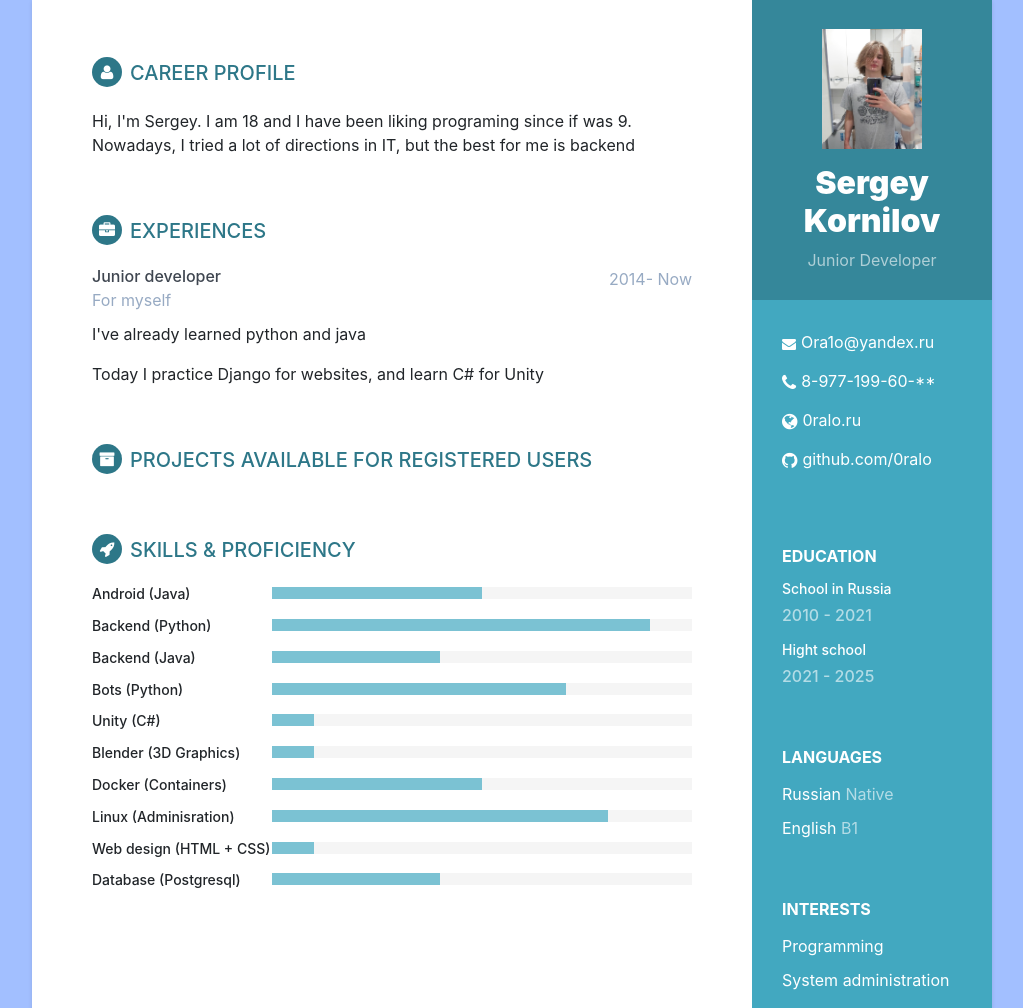
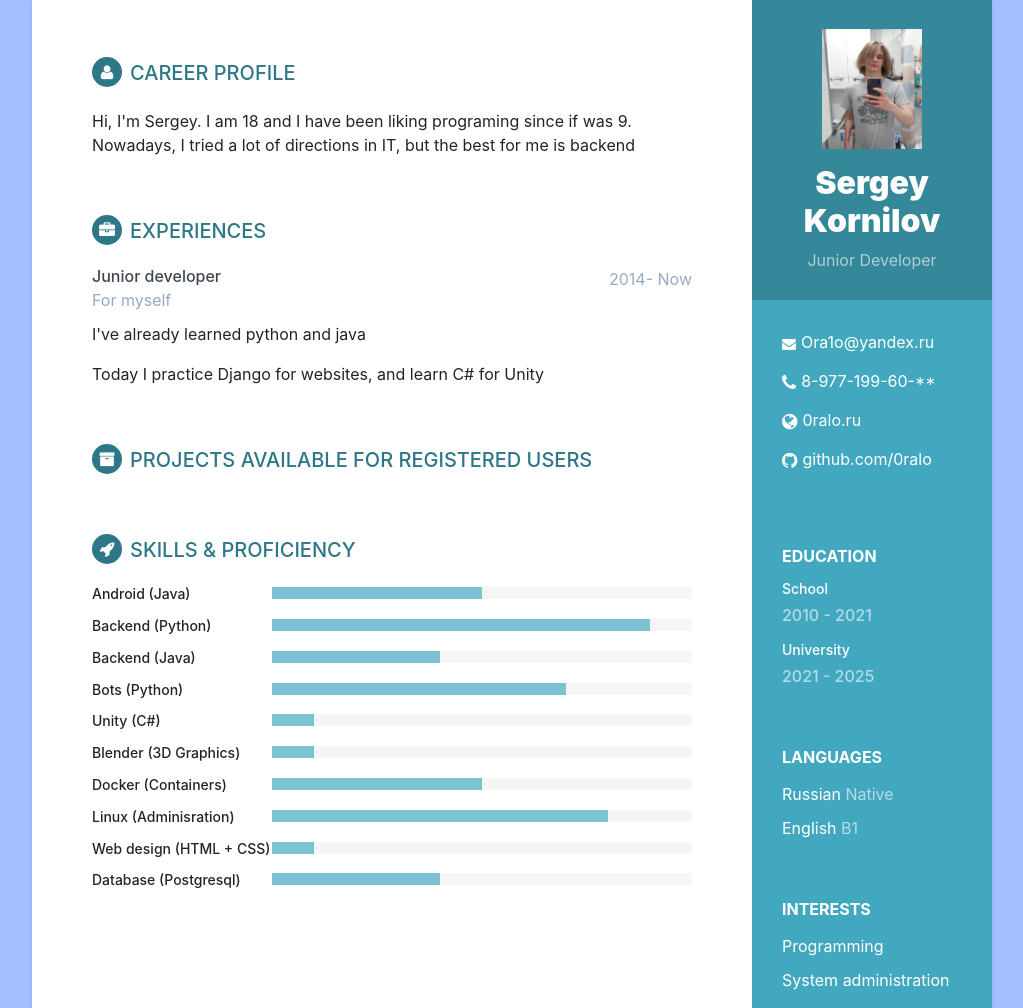
Before and after one commit to 0ralo/WebOralia, a Django app: page /summary/ in a window 1280 px wide. Shown: the part 57-1065 px from the top of the page, without its empty margins (128-1151 px from the left). Run offline with Django 3.2, Linux system fonts and the light colour scheme; parts of the project's set-up code (start-up, migrations or seed data) failed here and were passed over; some libraries are stand-ins or nearby versions.

Commit message:
Fixed summary.html

```diff
--- a/templates/main/summary.html
+++ b/templates/main/summary.html
@@ -46,11 +46,11 @@
             <div class="education-container container-block">
                 <h2 class="container-block-title">Education</h2>
                 <div class="item">
-                    <h4 class="degree">School in Russia</h4>
+                    <h4 class="degree">School</h4>
                     <div class="time">2010 - 2021</div>
                 </div><!--//item-->
                 <div class="item">
-                    <h4 class="degree">Hight school</h4>
+                    <h4 class="degree">University</h4>
                     <div class="time">2021 - 2025</div>
                 </div><!--//item-->
 
```
